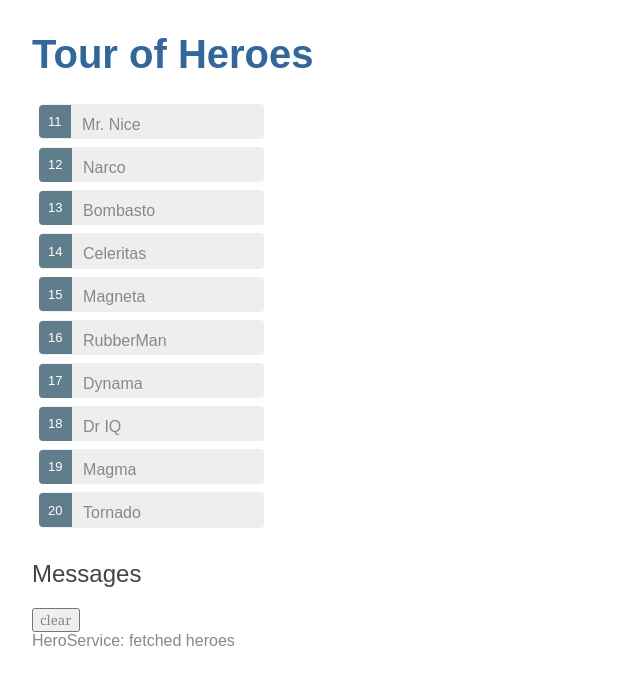
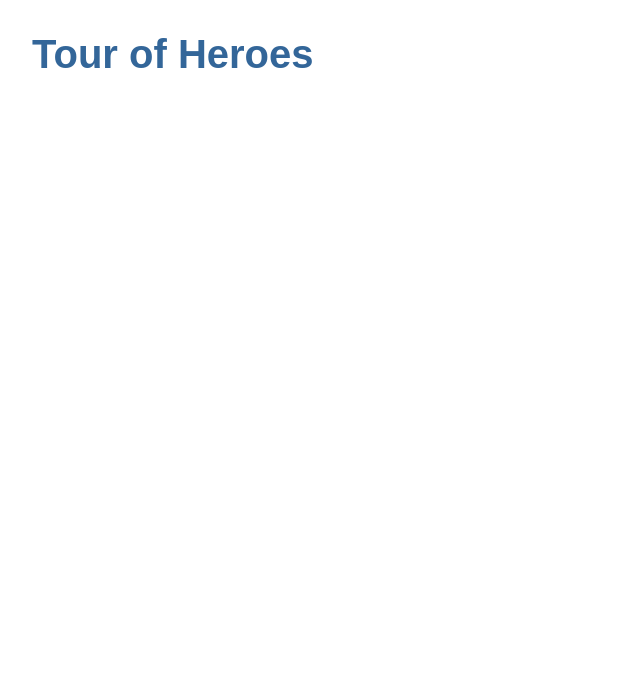
Before and after one commit to koji-koji/angular-tour-of-heroes, an Angular app: page / in a window 1280 px wide. Shown: the top 684 px of the page, without its empty margins (0-640 px from the left). Built offline with nearby package versions, Linux system fonts and the light colour scheme.

Commit message:
set routing for view

```diff
--- a/src/app/app-routing.module.ts
+++ b/src/app/app-routing.module.ts
@@ -5,7 +5,7 @@
 
 const routes: Routes = [
   { path: 'heroes', component: HeroesComponent }
-]
+];
 
 @NgModule({
   exports: [ RouterModule ]
--- a/src/app/app.component.html
+++ b/src/app/app.component.html
@@ -1,3 +1,3 @@
 <h1>{{title}}</h1>
-<app-heroes></app-heroes>
+<router-outlet></router-outlet>
 <app-messages></app-messages>
```
